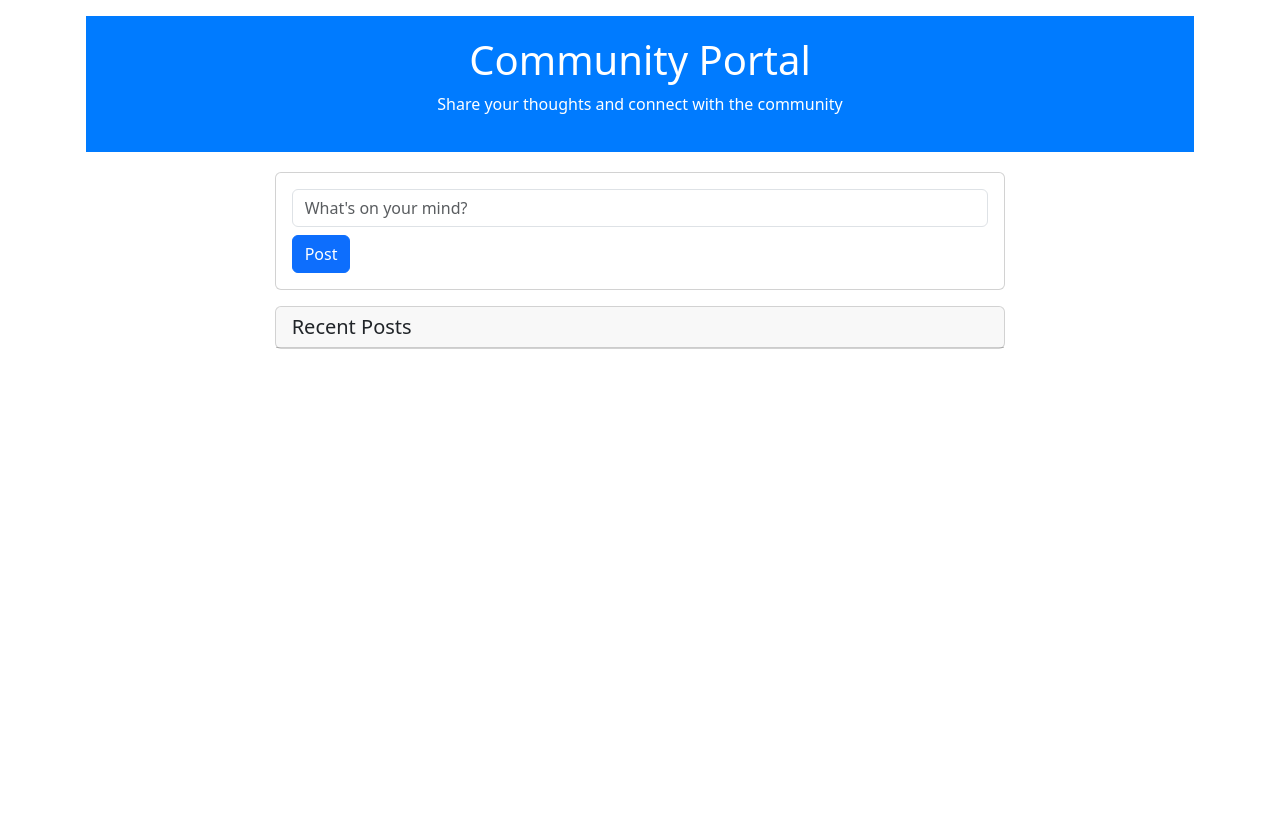
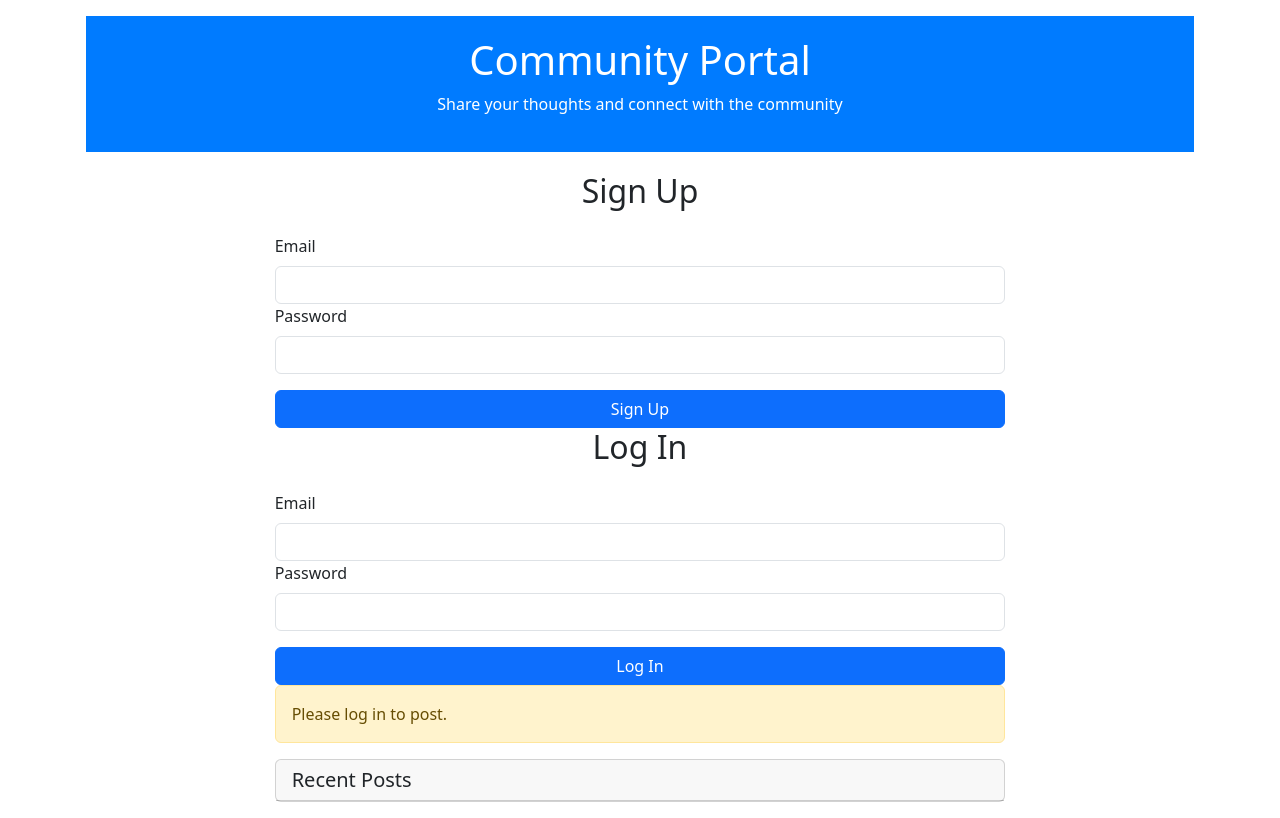
Before and after one commit to talhajamal197/React2024_CommunityChatDemoApp, a React (Create React App) app: page / in a window 1280 px wide. Built offline with nearby package versions, Linux system fonts and the light colour scheme.

Commit message:
Authentication added

```diff
--- a/src/App.js
+++ b/src/App.js
@@ -1,12 +1,14 @@
 import { PostProvider } from './components/PostContext/PostContext';
 import {PostForm} from './components/PostForm/PostForm'
 import {PostList} from './components/PostList/PostList'
-import 'bootstrap/dist/css/bootstrap.min.css';
+import {Login} from './components/Login/Login'
+import {Signup} from './components/Signup/Signup'
 import Container from 'react-bootstrap/Container';
 import Row from 'react-bootstrap/Row';
 import Col from 'react-bootstrap/Col';
 import 'bootstrap/dist/css/bootstrap.min.css';
 import styled from 'styled-components';
+import { AuthProvider } from './AuthContext';
 
 const Header = styled.div`
   background-color: #007bff;
@@ -18,6 +20,7 @@ const Header = styled.div`
 
 const App = () => {
   return (
+    <AuthProvider>
       <PostProvider>
         <Container className="p-3">
           <Header>
@@ -26,12 +29,15 @@ const App = () => {
           </Header>
           <Row>
             <Col md={{ span: 8, offset: 2 }}>
+              <Signup />
+              <Login />
               <PostForm />
               <PostList />
             </Col>
           </Row>
         </Container>
       </PostProvider>
+    </AuthProvider>
   );
 };
 
--- /dev/null
+++ b/src/AuthContext.js
@@ -0,0 +1,49 @@
+import React, { createContext, useContext, useState, useEffect } from 'react';
+
+const AuthContext = createContext();
+
+export const useAuth = () => useContext(AuthContext);
+
+export const AuthProvider = ({ children }) => {
+  const [currentUser, setCurrentUser] = useState(null);
+  const [loading, setLoading] = useState(true);
+  const [users, setUsers] = useState([]);
+
+  // Load users from local storage if available
+  useEffect(() => {
+    const storedUsers = JSON.parse(localStorage.getItem('users'));
+    if (storedUsers) {
+      setUsers(storedUsers);
+    }
+    setLoading(false);
+  }, []);
+
+  const signup = (email, password) => {
+    // Add new user to the list
+    const newUser = { email, password };
+    setUsers([...users, newUser]);
+    // Update local storage
+    localStorage.setItem('users', JSON.stringify([...users, newUser]));
+  };
+
+  const login = (email, password) => {
+    // Check if entered credentials match any stored user
+    const user = users.find(user => user.email === email && user.password === password);
+    if (user) {
+      setCurrentUser(user);
+      return true;
+    } else {
+      throw new Error('Incorrect email or password');
+    }
+  };
+
+  const logout = () => {
+    setCurrentUser(null);
+  };
+
+  return (
+    <AuthContext.Provider value={{ currentUser, signup, login, logout }}>
+      {!loading && children}
+    </AuthContext.Provider>
+  );
+};
--- /dev/null
+++ b/src/components/Login/Login.js
@@ -0,0 +1,52 @@
+import React, { useRef, useState } from 'react';
+import { useAuth } from '../../AuthContext'
+import Form from 'react-bootstrap/Form';
+import Button from 'react-bootstrap/Button';
+import Alert from 'react-bootstrap/Alert';
+
+const Login = () => {
+  const emailRef = useRef();
+  const passwordRef = useRef();
+  const { login } = useAuth();
+  const [error, setError] = useState('');
+  const [loading, setLoading] = useState(false);
+
+  const handleLogin = async () => {
+    try {
+      setError('');
+      setLoading(true);
+      // Perform login using the entered email and password
+      await login(emailRef.current.value, passwordRef.current.value);
+    } catch {
+      setError('Failed to log in');
+    }
+    setLoading(false);
+  };
+
+  return (
+    <>
+      <h2 className="text-center mb-4">Log In</h2>
+      {error && <Alert variant="danger">{error}</Alert>}
+      <Form>
+        <Form.Group id="email">
+          <Form.Label>Email</Form.Label>
+          <Form.Control type="email" ref={emailRef} required />
+        </Form.Group>
+        <Form.Group id="password">
+          <Form.Label>Password</Form.Label>
+          <Form.Control type="password" ref={passwordRef} required />
+        </Form.Group>
+        <Button
+          disabled={loading}
+          className="w-100 mt-3"
+          type="button"
+          onClick={handleLogin}
+        >
+          {loading ? 'Logging In...' : 'Log In'}
+        </Button>
+      </Form>
+    </>
+  );
+};
+
+export { Login };
--- /dev/null
+++ b/src/components/Login/index.js
@@ -0,0 +1,2 @@
+export * from './Login';
+export { default } from './Login';
--- a/src/components/PostForm/PostForm.js
+++ b/src/components/PostForm/PostForm.js
@@ -1,23 +1,31 @@
 import React, { useState, useContext, useRef } from 'react';
 import { PostContext } from '../PostContext/PostContext';
+import { useAuth } from '../../AuthContext'
 import Form from 'react-bootstrap/Form';
 import Button from 'react-bootstrap/Button';
 import Card from 'react-bootstrap/Card';
+import Alert from 'react-bootstrap/Alert';
 import 'bootstrap/dist/css/bootstrap.min.css';
+
 
 const PostForm = () => {
   const [content, setContent] = useState('');
   const { addPost } = useContext(PostContext);
+  const { currentUser } = useAuth();
   const inputRef = useRef(null);
 
   const handleSubmit = (e) => {
     e.preventDefault();
     if (content.trim()) {
-      addPost({ content, id: Date.now() });
+      addPost({ content, id: Date.now(), user: currentUser.email });
       setContent('');
       inputRef.current.focus();
     }
   };
+
+  if (!currentUser) {
+    return <Alert variant="warning">Please log in to post.</Alert>;
+  }
 
   return (
     <Card className="mb-3">
--- a/src/components/PostList/PostList.js
+++ b/src/components/PostList/PostList.js
@@ -12,7 +12,10 @@ const PostList = () => {
       <Card.Header as="h5">Recent Posts</Card.Header>
       <ListGroup variant="flush">
         {posts.map((post) => (
-          <ListGroup.Item key={post.id}>{post.content}</ListGroup.Item>
+          <ListGroup.Item key={post.id}>
+            <p>{post.content}</p>
+            <small>Posted by {post.user}</small>
+          </ListGroup.Item>
         ))}
       </ListGroup>
     </Card>
--- /dev/null
+++ b/src/components/Signup/Signup.js
@@ -0,0 +1,47 @@
+import React, { useRef, useState } from 'react';
+import { useAuth } from '../../AuthContext'
+import Form from 'react-bootstrap/Form';
+import Button from 'react-bootstrap/Button';
+import Alert from 'react-bootstrap/Alert';
+const Signup = () => {
+  const emailRef = useRef();
+  const passwordRef = useRef();
+  const { signup } = useAuth();
+  const [error, setError] = useState('');
+  const [loading, setLoading] = useState(false);
+
+  const handleSubmit = async (e) => {
+    e.preventDefault();
+
+    try {
+      setError('');
+      setLoading(true);
+      await signup(emailRef.current.value, passwordRef.current.value);
+    } catch {
+      setError('Failed to create an account');
+    }
+
+    setLoading(false);
+  };
+
+  return (
+    <>
+      <h2 className="text-center mb-4">Sign Up</h2>
+      {error && <Alert variant="danger">{error}</Alert>}
+      <Form onSubmit={handleSubmit}>
+        <Form.Group id="email">
+          <Form.Label>Email</Form.Label>
+          <Form.Control type="email" ref={emailRef} required />
+        </Form.Group>
+        <Form.Group id="password">
+          <Form.Label>Password</Form.Label>
+          <Form.Control type="password" ref={passwordRef} required />
+        </Form.Group>
+        <Button disabled={loading} className="w-100 mt-3" type="submit">
+          Sign Up
+        </Button>
+      </Form>
+    </>
+  );
+};
+export  {Signup};
--- /dev/null
+++ b/src/components/Signup/index.js
@@ -0,0 +1,2 @@
+export * from './Signup';
+export { default } from './Signup';
```
Also changed, not shown: src/firebase.js (added, +15 -0 lines). Lines whose indentation alone changed are shown as unchanged.
